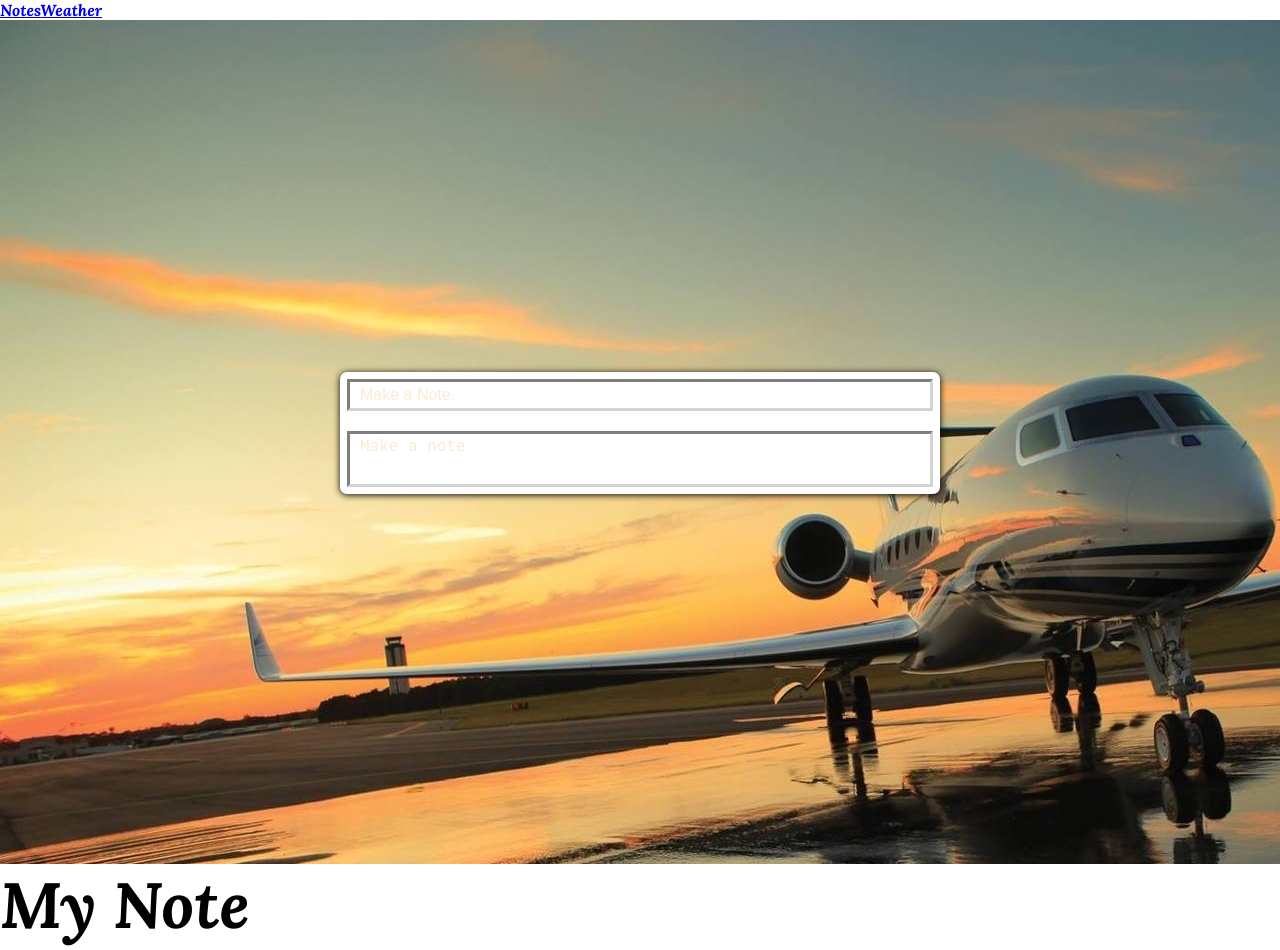
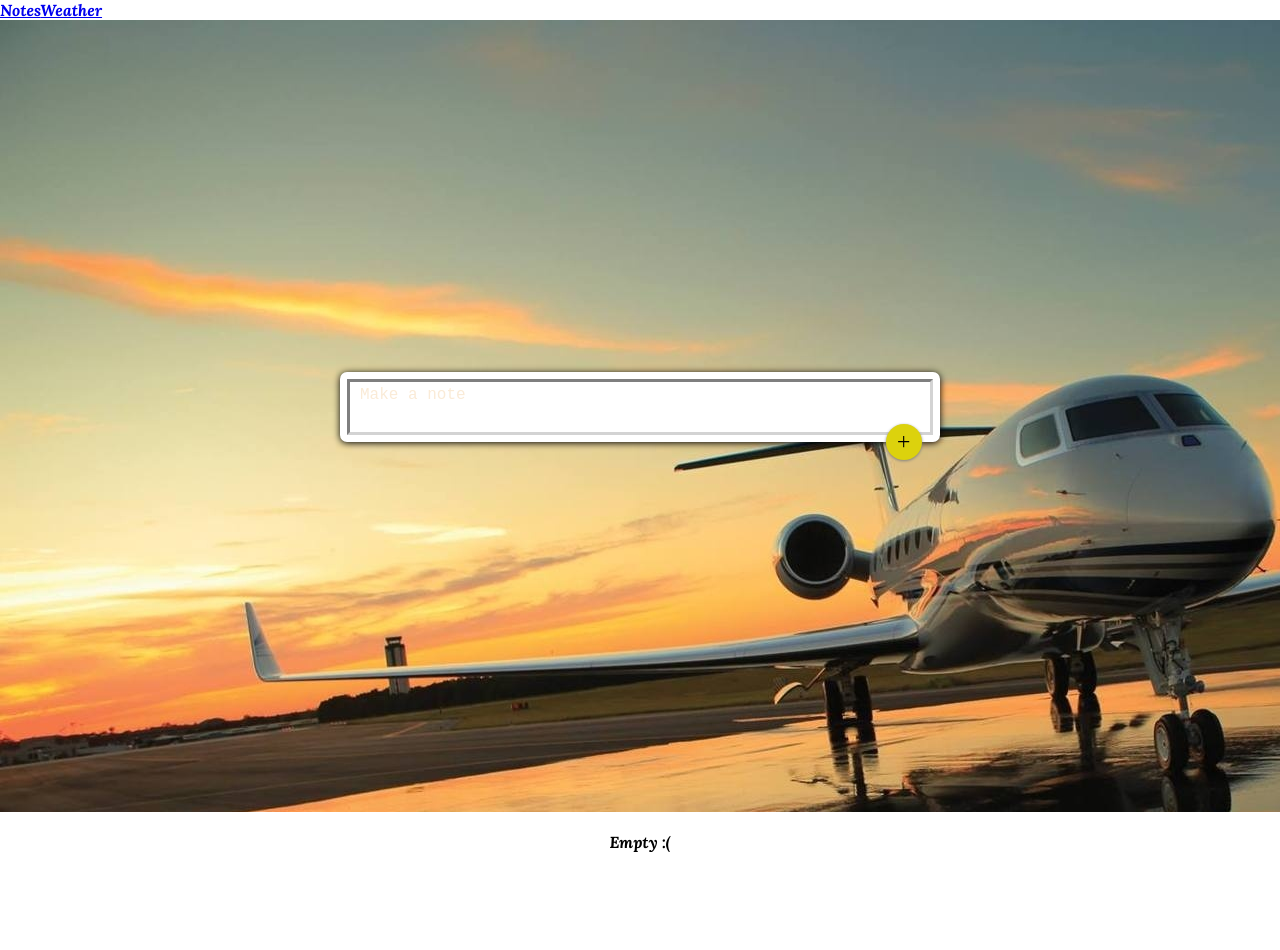
Before and after one commit to sdsartor/pilot-mate, a React (Create React App) app in the folder pilot-mate/: page /Notes in a window 1280 px wide. Shown: the top 950 px of the page. After the commit the page ends 852 px from the top, so only its background shows below. Built offline with nearby package versions, Linux system fonts and the light colour scheme; a web font is replaced by a local one.

Commit message:
finished front-end of notes portion

```diff
--- a/pilot-mate/package.json
+++ b/pilot-mate/package.json
@@ -17,6 +17,7 @@
     "mongoose": "^7.0.2",
     "react": "^18.2.0",
     "react-dom": "^18.2.0",
+    "react-icons": "^4.10.1",
     "react-router-dom": "^6.14.1",
     "react-scripts": "5.0.1",
     "web-vitals": "^2.1.4"
--- a/pilot-mate/src/App.js
+++ b/pilot-mate/src/App.js
@@ -1,4 +1,4 @@
-import React from 'react';
+import React, { useState } from 'react';
 import './App.css';
 import { BrowserRouter as Router, Routes, Route } from 'react-router-dom';
 
@@ -7,9 +7,24 @@ import Header from './component/dashboard';
 
 import CreateArea from './pages/Area';
 import Notes from './pages/notes';
+import Count from './pages/Count';
 
 
 function App() {
+  const [notes, setNotes] = useState([]);
+
+  function addNote(newNote) {
+    setNotes((preValue) => {
+      return [...preValue, newNote];
+    });
+  }
+
+  function deleteNotes(id) {
+    setNotes(preValue => {
+      return [...preValue.filter((note, index) =>
+      index !== id ) ]
+    })
+  }
   return (
     <Router>
       <div className="flex-column justify-flex-start">
@@ -22,7 +37,13 @@ function App() {
             />
             <Route
             path='/Notes'
-            element= {<div><CreateArea /><Notes /></div>}
+            element= {<div><CreateArea onAdd={addNote} />
+            {notes.map((note, index) => (
+            <Notes key={index} id={index} title={note.title} content={note.content} onDelete={deleteNotes}
+            />
+            ))}
+           <Count count={notes.length === 0? 'Empty :(': `Showing ${notes.length} Note(s) in Database`} /></div>
+            }
             />
             <Route
             path="/Weather"
--- a/pilot-mate/src/index.css
+++ b/pilot-mate/src/index.css
@@ -121,7 +121,7 @@ form {
   padding: 7px;
   border-radius: 7px;
   box-shadow: 0 1px 7px black;
-  color: #5f6368;
+  color: black;
 
 }
 
@@ -148,6 +148,64 @@ form textarea {
   background: url(./assets/private_plane-wallpaper-1920x1200.jpg) no-repeat;
   width: 100%;
   padding: 20rem;
-
+ color: black;
 
 }
+
+.note {
+  color: black;
+  width: 240px;
+  border-radius: 4px;
+  box-shadow: 0 2px 5px gray;
+  padding: 10px;
+  margin: 16px;
+  float: left;
+}
+
+.note h1 {
+  font-size: 14px;
+  margin-bottom: 6px;
+  color: black;
+}
+
+.note p {
+  font-size: 12px;
+  padding-top: 3px;
+  margin-bottom: 10px;
+  white-space: pre-wrap;
+  word-wrap: break-word;
+}
+
+form button {
+  position: absolute;
+  display: flex;
+  justify-content: center;
+  align-items: center;
+  right: 18px;
+  bottom: -18px;
+  background: rgb(220, 210, 13);
+  border: none;
+  border-radius: 50%;
+  width: 36px;
+  height: 36px;
+  box-shadow: 0 1px 3px gray;
+  cursor: pointer;
+  outline: none;
+}
+
+.note button {
+  position: relative;
+  float: right;
+  color: orange;
+  border: none;
+  background-color: none;
+  cursor: pointer;
+  outline: none;
+}
+
+.count {
+  display: flex;
+  margin-top: 20px;
+  align-items: center;
+  justify-content: center;
+}
--- a/pilot-mate/src/pages/Area.js
+++ b/pilot-mate/src/pages/Area.js
@@ -1,13 +1,44 @@
-import React from "react";
+import React, { useState } from "react";
+import {GrAdd} from 'react-icons/gr';
 
-function CreateArea(props) {
+function CreateArea({ submitButton, onAdd }) {
+    const [isExpanded, setExpanded] = useState(false);
+    const [note, setNote] = useState({
+        title: '',
+        content: '',
+    });
+
+    function handleChange(e) {
+        const{ name, value } = e.target;
+        setNote((preValue) => {
+            return {
+                 ...preValue,
+                [name]: value,
+            };
+        });
+    }
+function handleExpanded(event) {
+    setExpanded(true);
+}
+
+    function submitButton(event) {
+        onAdd(note);
+        setNote({
+            title: '',
+            content: '',
+        })
+        event.preventDefault()
+    }
     return (
         <div className="background">
             <form>
-                <input type="text" placeholder="Make a Note." name="Title" style={{border:"3px inset lightgray"}} />
-                <p style={{border:"3px inset lightgray"}}>
-                    <textarea name="content" placeholder="Make a note" ></textarea>
+                {isExpanded && (
+                <input value={note.title} type="text" placeholder="Make a Note." name="title" onChange={handleChange} style={{color: 'black', border:"3px inset lightgray"}} />
+)}
+                <p style={{border:"3px inset lightgray", color: 'black'}}>
+                    <textarea value={note.content} onClick={handleExpanded} name="content" onChange={handleChange} placeholder="Make a note" ></textarea>
                 </p>
+                <button onClick={submitButton}><GrAdd/></button>
             </form>
         </div>
     )
--- /dev/null
+++ b/pilot-mate/src/pages/Count.js
@@ -0,0 +1,11 @@
+import React from 'react';
+
+function Count({count}) {
+    return (
+        <div className='count'>
+            <h4>{count}</h4>
+        </div>
+    )
+}
+
+export default Count;
--- a/pilot-mate/src/pages/notes.js
+++ b/pilot-mate/src/pages/notes.js
@@ -1,11 +1,13 @@
 import React, { Component, useState } from 'react';
-import { createRoutesFromChildren } from 'react-router-dom';
+import { createRoutesFromChildren } from 'react-router-dom'
+import {FaTrash} from 'react-icons/fa6'
 
-function Notes(props) {
+function Notes({title, content, onDelete, id }) {
 return (
     <div className='note'>
-        <h1>My Note</h1>
-        <p>Hey how's it going</p>
+        <h1>{title}</h1>
+        <p>{content}</p>
+        <button onClick={() => onDelete(id)}><FaTrash size={20}/></button>
     </div>
 )
 
```
Also changed, not shown: 1 other file (tests, documents, lock files or other folders).
